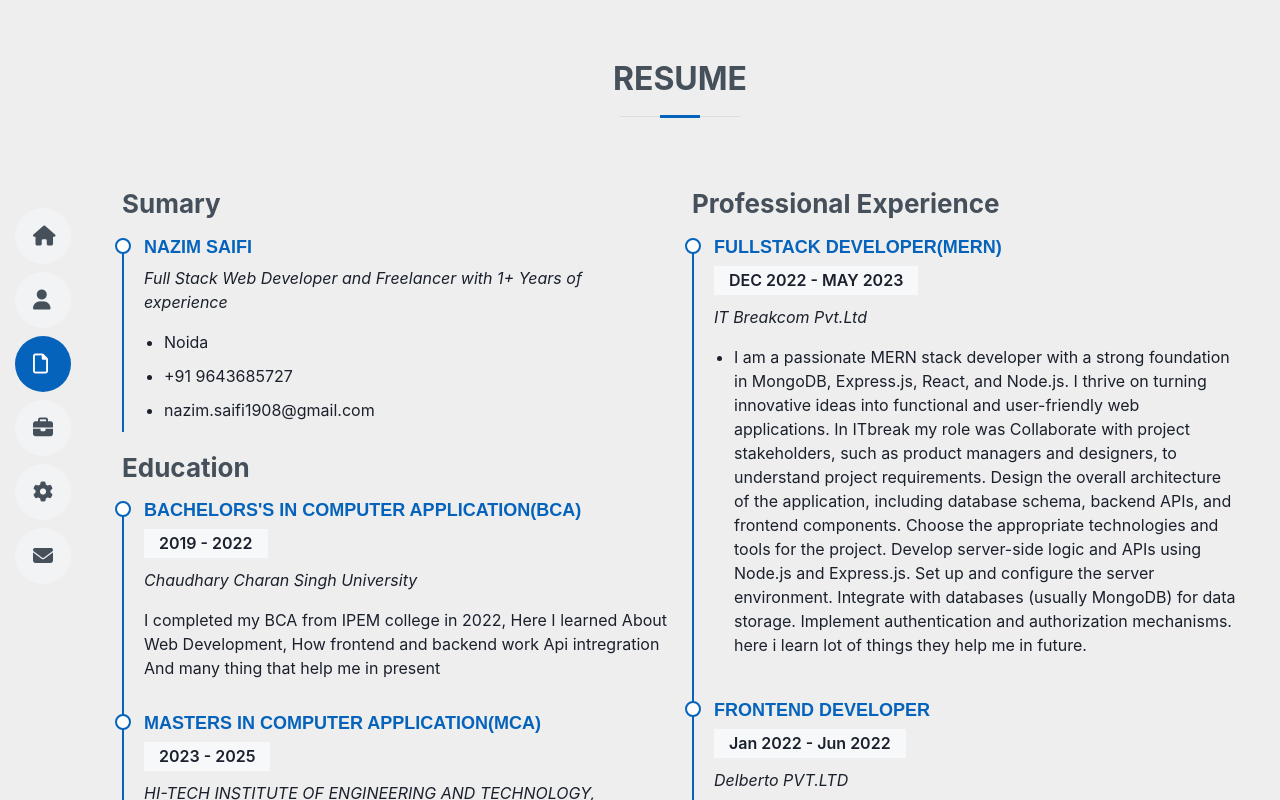
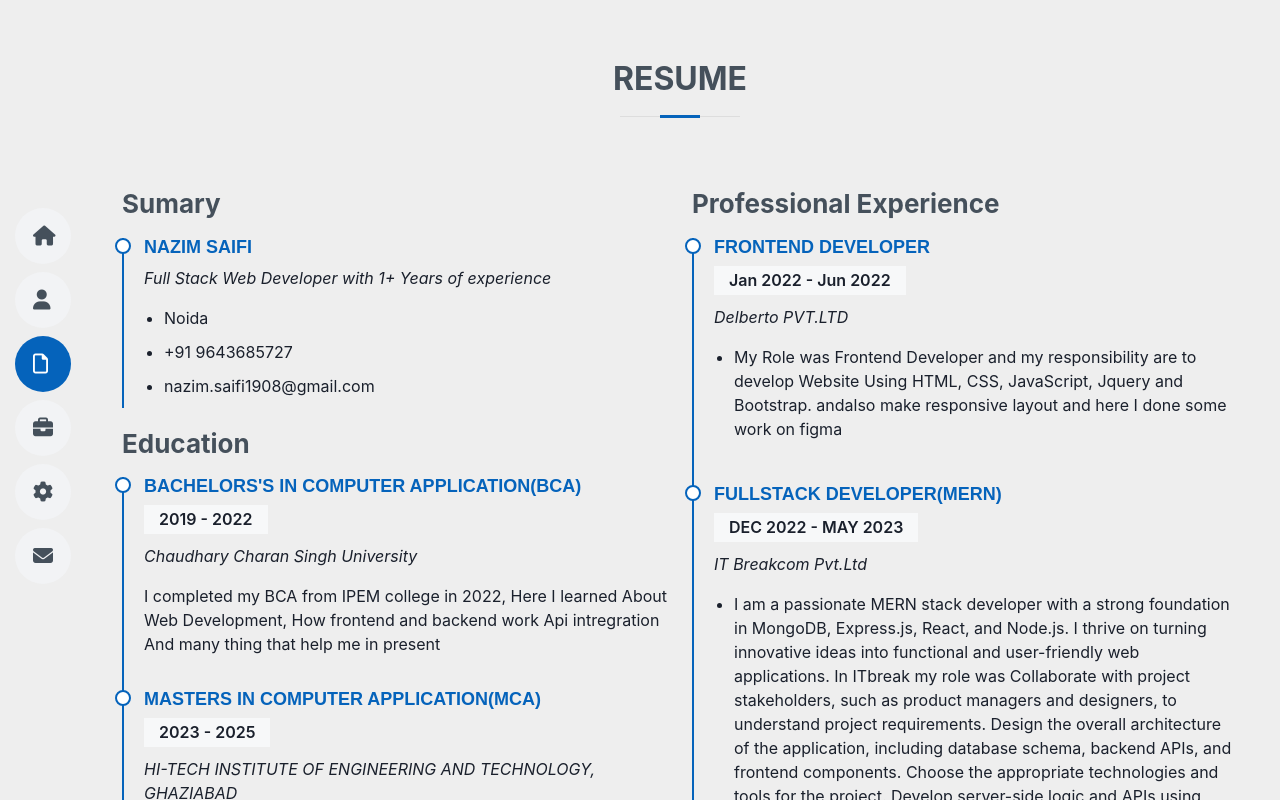
Before and after one commit to heyNazim/nazim-portfolio, a React (Create React App) app in the folder client/: page /page/resume in a window 1280 px wide. Built offline with nearby package versions, Linux system fonts and the light colour scheme.

Commit message:
resumead3d

```diff
--- a/client/src/components/Resume.jsx
+++ b/client/src/components/Resume.jsx
@@ -13,7 +13,7 @@ function Resume() {
             <h3 className="resume-title">Sumary</h3>
             <div className="resume-item pb-0">
               <h4>Nazim Saifi</h4>
-              <p><em>Full Stack Web Developer and Freelancer with 1+ Years of experience</em></p>
+              <p><em>Full Stack Web Developer  with 1+ Years of experience</em></p>
               <ul>
                 <li>Noida</li>
                 <li><a href="tel:+919643685727" style={{ textDecoration: "none", color: "inherit" }}>+91 9643685727</a></li>
@@ -47,6 +47,17 @@ function Resume() {
 
               </ul>
             </div> */}
+
+<div className="resume-item">
+              <h4>Frontend Developer</h4>
+              <h5>Jan 2022 -  Jun 2022</h5>
+              <p><em>Delberto PVT.LTD</em></p>
+              <ul>
+                <li>My Role was Frontend  Developer and my responsibility are to develop Website  Using HTML, CSS, JavaScript, Jquery and Bootstrap. andalso make responsive layout and here I done some work on figma</li>
+
+              </ul>
+            </div>
+
             <div className="resume-item">
               <h4>FullStack Developer(MERN)</h4>
               <h5>DEC 2022 - MAY 2023</h5>
@@ -67,15 +78,7 @@ function Resume() {
 
               </ul>
             </div>
-            <div className="resume-item">
-              <h4>Frontend Developer</h4>
-              <h5>Jan 2022 -  Jun 2022</h5>
-              <p><em>Delberto PVT.LTD</em></p>
-              <ul>
-                <li>My Role was Frontend  Developer and my responsibility are to develop Website  Using HTML, CSS, JavaScript, Jquery and Bootstrap. andalso make responsive layout and here I done some work on figma</li>
 
-              </ul>
-            </div>
           </div>
         </div>
 
```
